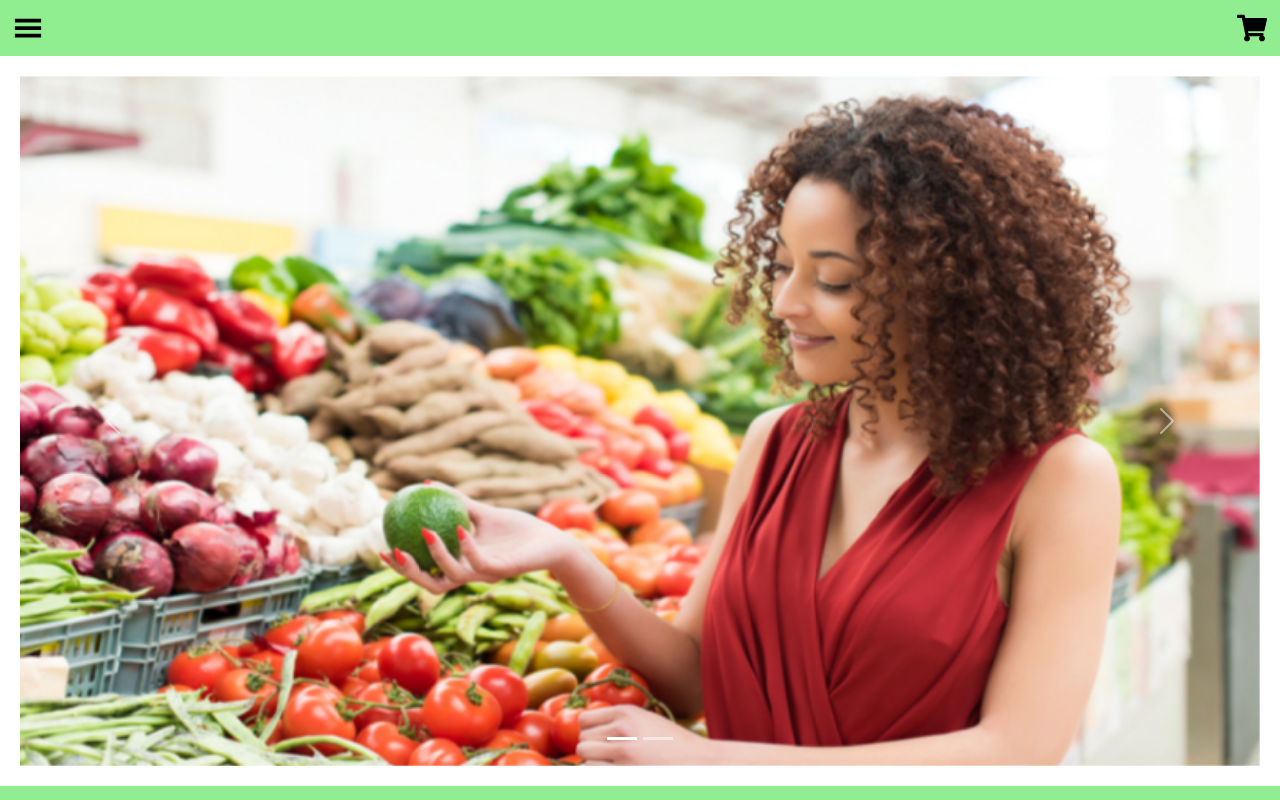
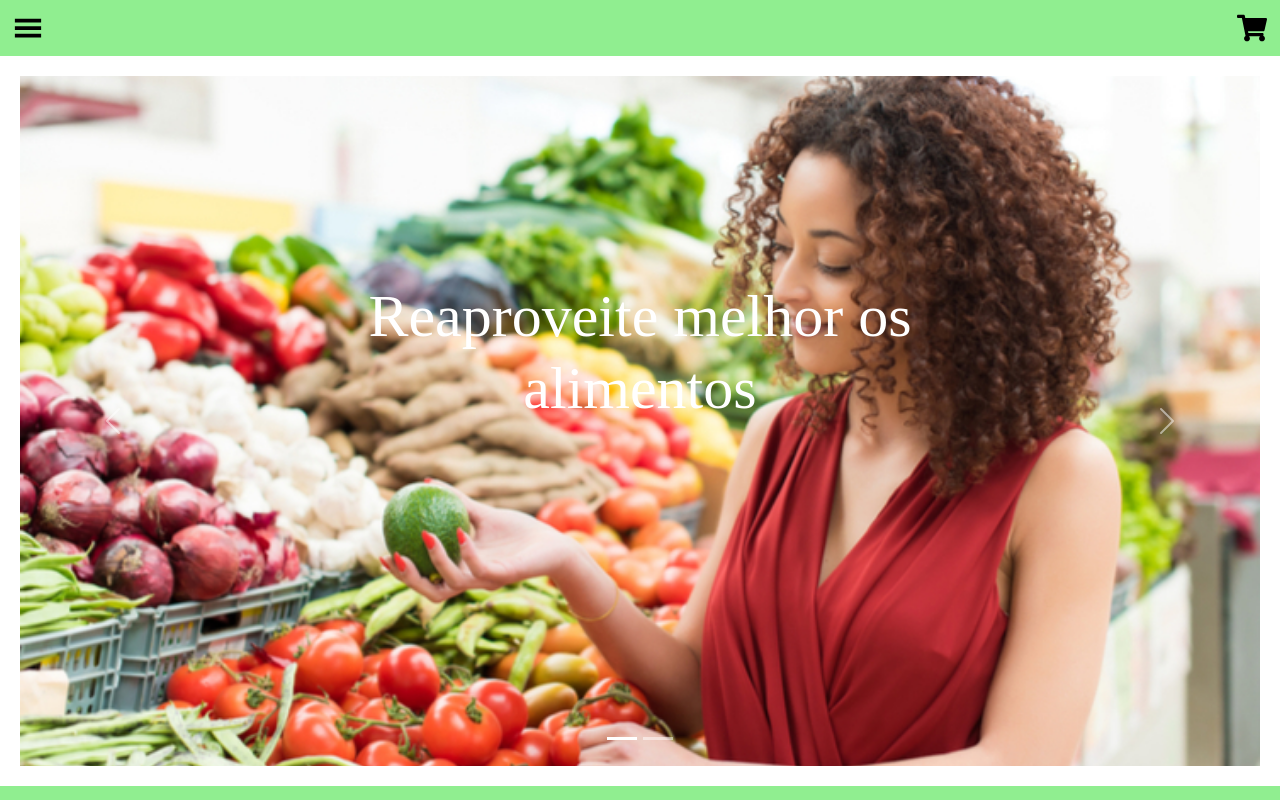
Before and after one commit to Lmelo0511/MeloMarket, a React (Create React App) app: page / in a window 1280 px wide. Both pictures are taken after a click on the button 622 px from the left and 738 px from the top of the page. Shown: the top 800 px of the page. Built offline with nearby package versions, Linux system fonts and the light colour scheme.

Commit message:
Atualizado

```diff
--- a/src/App.js
+++ b/src/App.js
@@ -20,25 +20,27 @@ function App() {
       </header>
       <div style={{padding: 20}}>
         <Carousel>
-          <Carousel.Item>
+          <Carousel.Item className='carrosel-item'>
             <img
               className="imagem1"
               src={imagem1}
               alt="Image One"
             />
+            <h1>Reaproveite melhor os alimentos</h1>
           </Carousel.Item>
-          <Carousel.Item>
+          <Carousel.Item className='carrosel-item'>
             <img
               className="imagem2"
               src={imagem2}
               alt="Image Two"
             />
+            <h1>Economize e ganhe saúde</h1>
           </Carousel.Item>
         </Carousel>
       </div>
       <div className='secao2'>
         <br></br>
-        <h1 className='titulo1'>Principais Ofertas</h1>
+        <h2 className='titulo2'>Principais Ofertas</h2>
         <section>
           <div className='container1'>
             <img
@@ -88,7 +90,7 @@ function App() {
         </section>
         <footer className='rodape' style={{backgroundColor: 'white'}}>
           <div className='Informacao' color='white'>
-            <h2 className='titulo2'>Endereço:</h2>
+            <h3 className='titulo3'>Endereço:</h3>
             <br></br><br></br>
             <p className='endereco'>
               Av. Alípio Octaviano de Souza Paraíso<br></br>
--- a/src/index.css
+++ b/src/index.css
@@ -19,17 +19,38 @@
   background-color: lightgreen;
 }
 
+.carrosel-item {
+  position: relative;
+  text-align: center;
+}
+
+.carrosel-item h1 {
+  position: absolute;
+  top: 40%;
+  left: 50%;
+  transform: translate(-50%, -50%);
+  color: white;
+  font-family: 'Pacifico', cursive;
+  font-size: 60px;
+}
+
 .imagem1,
 .imagem2{
   width: 100%;
   height: 690px;
+  object-fit: cover;
+  object-position: 0 60%;
+}
+
+.primeiroTitulo{
+  margin-top: 5%;
 }
 
 .secao2{
   background-color: lightgreen;
 }
 
-.titulo1{
+.titulo2{
   text-align: center;
   margin-top: 2%;
 }
@@ -73,7 +94,7 @@
 }
 
 .endereco,
-.titulo2{
+.titulo3{
   padding: 4%;
   position: absolute;
   font-size: 20px;
```
Also changed, not shown: 1 other file (tests, documents, lock files or other folders).
